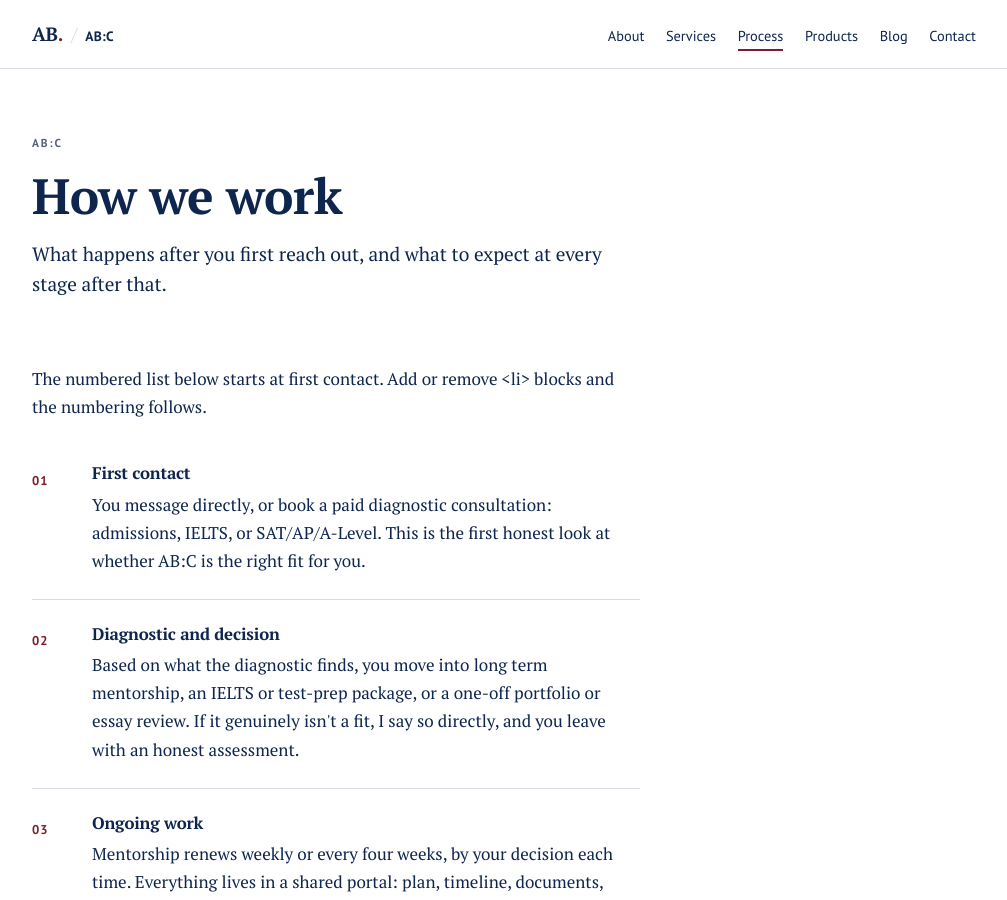
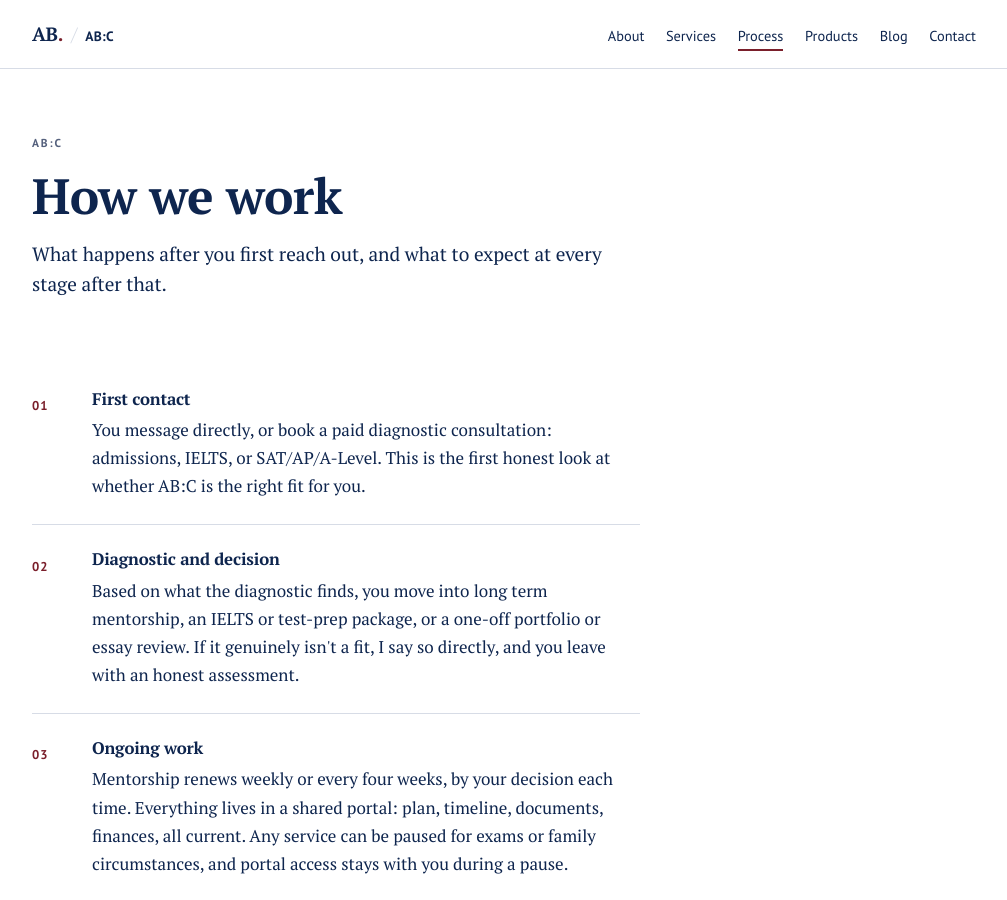
Before and after one commit to aminabaktiyarova/aminabaktiyarova.github.io, a Jekyll site: the page built from abc/process.md, in a window 1280 px wide and 900 px high. Shown: the whole window, without its empty margins (136-1143 px from the left). Built offline with Jekyll 4.4.1, drawn with Linux system fonts in a browser that asks for light colours.

Commit message:
WHAT YOU CHANGED

```diff
--- a/abc/process.md
+++ b/abc/process.md
@@ -8,8 +8,6 @@ lede: "What happens after you first reach out, and what to expect at every stage
 description: "How AB:C works, from first contact through diagnostic, ongoing mentorship, payment, and confidentiality."
 ---
 
-The numbered list below starts at first contact. Add or remove <li> blocks and
-the numbering follows.
 
 <ol class="steps">
   <li>
```
